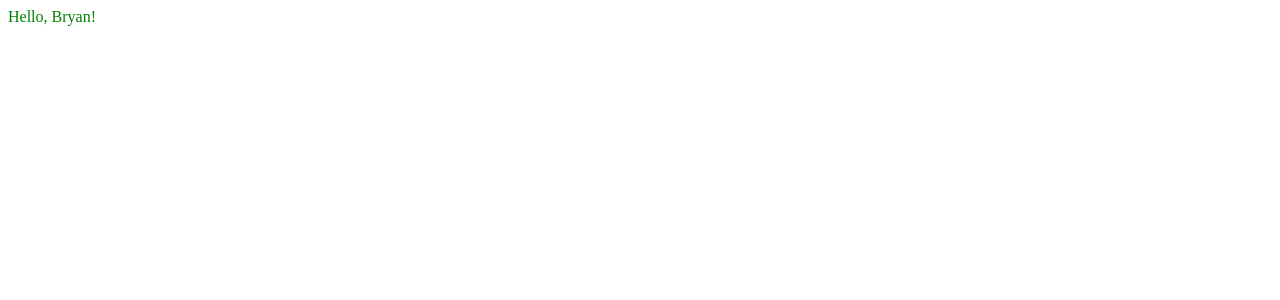
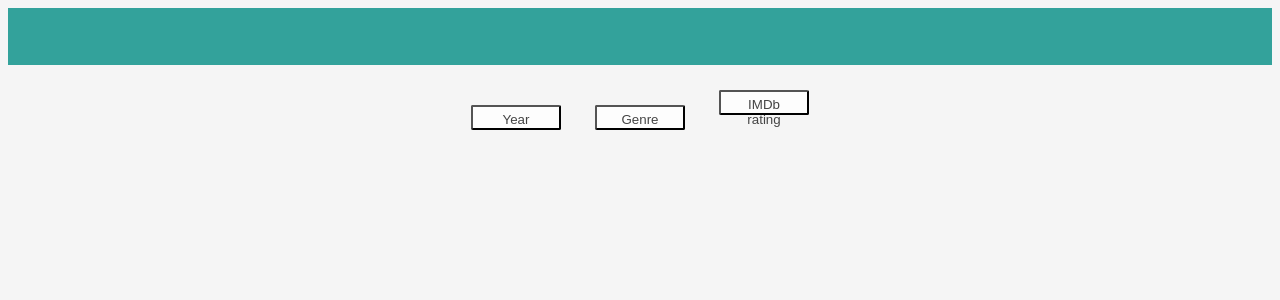
Before and after one commit to rouciee/movienator, a Django app: page / in a window 1280 px wide. Before the commit the part shown is almost empty. Shown: the top 300 px of the page. Run offline with Django 3.2, Linux system fonts and the light colour scheme.

Commit message:
Mi primer commit!

```diff
--- a/app/static/style.css
+++ b/app/static/style.css
@@ -1,3 +1,24 @@
 body {
-	color: green;
+	background-color: #f5f5f5;
 }
+
+nav {
+	height: 57px;
+	background-color: #33a29b;
+}
+
+.filter {
+	display: flex;
+	justify-content: center;
+	margin-top: 25px;
+}
+
+.filter button {
+	padding: 5px 10px 5px 10px;
+	margin: 0 15px 0 15px;
+	background-color: #fdfdfd;
+	width: 90px;
+	height: 24.99px;
+	border-radius: 2px;
+	color: #444444;
+}
--- a/app/templates/index.html
+++ b/app/templates/index.html
@@ -6,6 +6,13 @@
 	<link rel="stylesheet" type="text/css" href="{% static 'style.css' %}" />
 </head>
 <body>
-	Hello, {{ name }}!
+	<nav class="navbar"></nav>
+	<div class="filter">
+		<row>
+			<button class="btn" type="button" value="Year">Year</button>
+			<button class="btn" type="button" value="Genre">Genre</button>
+			<button class="btn" type="button" value="IMDb rating">IMDb rating</button>
+		</row>
+	</div>
 </body>
 </html>
```
